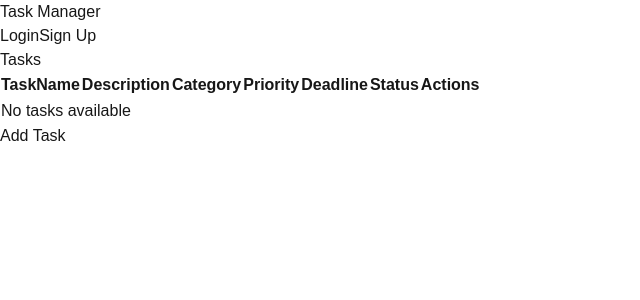
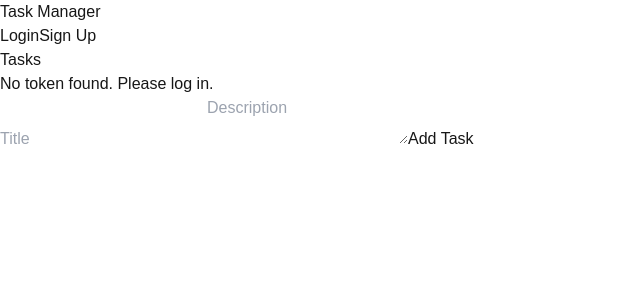
Before and after one commit to Bernard199/CIS-434-Software-Engineering-Project, a Next.js app in the folder Webpage/task-manager/: page /Tasks in a window 1280 px wide. Shown: the top 300 px of the page, without its empty margins (0-640 px from the left). Built offline with nearby package versions, Linux system fonts and the light colour scheme.

Commit message:
modified:   Webpage/task-manager/src/app/Tasks/page.tsx

```diff
--- a/Webpage/task-manager/src/app/Tasks/page.tsx
+++ b/Webpage/task-manager/src/app/Tasks/page.tsx
@@ -5,32 +5,32 @@ import TaskList from '../components/TaskList';
 import TaskEntry, { Task } from '../components/TaskEntry';
 
 export default function TasksPage() {
-  const [tasks, setTasks] = useState<Task[]>([]);
-  const [editingTask, setEditingTask] = useState<Task | null>(null);
+  const [tasks, setTasks] = useState<Task[]>([]); // Store tasks
+  const [editingTask, setEditingTask] = useState<Task | null>(null); // Track the task being edited
+  const [error, setError] = useState<string | null>(null); // Store errors
+  const [loading, setLoading] = useState<boolean>(true); // Show loading indicator
 
-  // A reusable function to fetch tasks from the server
+  // Fetch tasks from the server
   const fetchTasks = async () => {
     try {
-      const token = typeof window !== 'undefined' ? localStorage.getItem('token') : null;
-      if (!token) {
-        console.error('No token found. Please log in first.');
-        return;
-      }
+      setLoading(true); // Show loading state
+      const token = localStorage.getItem('token'); // Retrieve token
+      if (!token) throw new Error('No token found. Please log in.');
 
       const response = await fetch('/api/task', {
         method: 'GET',
         headers: {
           'Content-Type': 'application/json',
-          'Authorization': `Bearer ${token}`
-        }
+          'Authorization': `Bearer ${token}`,
+        },
       });
 
       if (!response.ok) {
-        throw new Error('Failed to fetch tasks');
+        const errorDetails = await response.json();
+        throw new Error(errorDetails.error || 'Failed to fetch tasks.');
       }
 
       const fetchedTasks = await response.json();
-
       const transformedTasks: Task[] = fetchedTasks.map((t: any) => ({
         taskId: t.taskId || t.task_id,
         title: t.title,
@@ -38,15 +38,19 @@ export default function TasksPage() {
         category: t.category,
         priority: t.priority,
         deadline: t.deadline,
-        status: t.status
+        status: t.status,
       }));
 
       setTasks(transformedTasks);
-    } catch (error) {
-      console.error(error);
+    } catch (err: any) {
+      console.error('Error fetching tasks:', err.message);
+      setError(err.message);
+    } finally {
+      setLoading(false); // Hide loading state
     }
   };
 
+  // Fetch tasks on component mount
   useEffect(() => {
     fetchTasks();
   }, []);
@@ -54,59 +58,45 @@ export default function TasksPage() {
   // Delete a task and refresh the list
   const deleteTask = async (taskId: number) => {
     try {
-      const token = typeof window !== 'undefined' ? localStorage.getItem('token') : null;
-      if (!token) {
-        console.error('No token found. Please log in first.');
-        return;
-      }
+      const token = localStorage.getItem('token');
+      if (!token) throw new Error('No token found. Please log in.');
 
       const response = await fetch('/api/task', {
         method: 'DELETE',
         headers: {
           'Content-Type': 'application/json',
-          'Authorization': `Bearer ${token}`
+          'Authorization': `Bearer ${token}`,
         },
         body: JSON.stringify({ task_id: taskId }),
       });
 
-      if (!response.ok) {
-        throw new Error('Failed to delete task');
-      }
+      if (!response.ok) throw new Error('Failed to delete task.');
 
-      // After deleting, re-fetch tasks
-      await fetchTasks();
-    } catch (error) {
-      console.error(error);
+      await fetchTasks(); // Refresh the task list after deleting
+    } catch (err: any) {
+      console.error('Error deleting task:', err.message);
+      setError(err.message);
     }
-  };
-
-  // Handle adding a new task
-  const handleAddTask = async (newTask: Task) => {
-    // After adding, re-fetch tasks to ensure data is in sync
-    await fetchTasks();
-  };
-
-  // Handle updating an existing task
-  const handleUpdateTask = async (id: number, updatedTask: Task) => {
-    // After updating, re-fetch tasks to ensure data is in sync
-    await fetchTasks();
   };
 
   return (
     <div className="p-6">
       <h1 className="text-2xl font-bold mb-4">Tasks</h1>
+      {loading && <p>Loading tasks...</p>}
+      {error && <p className="text-red-500">{error}</p>}
+
       <TaskList
         tasks={tasks}
-        setTasks={setTasks}
         deleteTask={deleteTask}
         editTask={setEditingTask}
       />
       <TaskEntry
-        addTaskToList={handleAddTask}
+        addTaskToList={(newTask: Task) => setTasks([...tasks, newTask])}
         editTask={editingTask}
-        updateTaskInList={handleUpdateTask}
+        updateTaskInList={(id: number, updatedTask: Task) =>
+          setTasks((prev) => prev.map((task) => (task.taskId === id ? updatedTask : task)))
+        }
         resetEditTask={() => setEditingTask(null)}
-        currentUserId={1} // Replace with actual user ID if needed
       />
     </div>
   );
--- a/Webpage/task-manager/src/app/components/TaskEntry.tsx
+++ b/Webpage/task-manager/src/app/components/TaskEntry.tsx
@@ -1,218 +1,84 @@
-'use client';
-
-import { useState, useEffect, FormEvent } from 'react';
-import { useRouter } from 'next/navigation';
+import React, { useState, useEffect } from 'react';
 
 export interface Task {
-  taskId?: number;
+  taskId: number;
   title: string;
-  description?: string;
-  category?: string;
+  description: string;
+  category: string;
   priority: number;
-  deadline?: string;
-  status?: string;
+  deadline: string | null;
+  status: string;
 }
 
 interface TaskEntryProps {
-  addTaskToList: (task: Task) => Promise<void>;
-  editTask?: Task | null;
-  updateTaskInList: (taskId: number, updatedTask: Task) => Promise<void>;
+  addTaskToList: (newTask: Task) => void;
+  editTask: Task | null;
+  updateTaskInList: (id: number, updatedTask: Task) => void;
   resetEditTask: () => void;
-  currentUserId: number;
 }
 
-const TaskEntry: React.FC<TaskEntryProps> = ({
+export default function TaskEntry({
   addTaskToList,
   editTask,
   updateTaskInList,
   resetEditTask,
-  currentUserId,
-}) => {
-  const router = useRouter();
-  const [formFields, setFormFields] = useState<Record<string, string>>({
+}: TaskEntryProps) {
+  const [task, setTask] = useState<Task>({
+    taskId: 0,
     title: '',
     description: '',
     category: '',
-    priority: '',
-    deadline: '',
-    status: '',
+    priority: 1,
+    deadline: null,
+    status: 'Pending',
   });
-  const [errors, setErrors] = useState<string[]>([]);
-  const [isModalOpen, setIsModalOpen] = useState(false);
 
   useEffect(() => {
     if (editTask) {
-      // When editTask is set, populate the form fields and open the modal
-      setFormFields({
-        title: editTask.title || '',
-        description: editTask.description || '',
-        category: editTask.category || '',
-        priority: editTask.priority.toString() || '',
-        deadline: editTask.deadline || '',
-        status: editTask.status || '',
+      setTask(editTask);
+    } else {
+      setTask({
+        taskId: 0,
+        title: '',
+        description: '',
+        category: '',
+        priority: 1,
+        deadline: null,
+        status: 'Pending',
       });
-      setIsModalOpen(true);
     }
   }, [editTask]);
 
-  // Reset form fields when not editing
-  const handleOpenAddTask = () => {
+  const handleSubmit = async () => {
+    if (editTask) {
+      updateTaskInList(editTask.taskId, task);
+    } else {
+      addTaskToList(task);
+    }
     resetEditTask();
-    setFormFields({
-      title: '',
-      description: '',
-      category: '',
-      priority: '',
-      deadline: '',
-      status: '',
-    });
-    setIsModalOpen(true);
-  };
-
-  const handleInputChange = (e: React.ChangeEvent<HTMLInputElement>) => {
-    setFormFields({
-      ...formFields,
-      [e.target.name]: e.target.value,
-    });
-  };
-
-  const handleSubmit = async (e: FormEvent) => {
-    e.preventDefault();
-    const newErrors = [];
-    if (!formFields.title) newErrors.push('Title is required');
-    if (!formFields.priority) newErrors.push('Priority is required');
-    if (newErrors.length) {
-      setErrors(newErrors);
-      return;
-    }
-
-    const task: Task = {
-      taskId: editTask?.taskId,
-      title: formFields.title,
-      description: formFields.description,
-      category: formFields.category,
-      priority: parseInt(formFields.priority, 10),
-      deadline: formFields.deadline || undefined,
-      status: formFields.status,
-    };
-
-    try {
-      const token = typeof window !== 'undefined' ? localStorage.getItem('token') : null;
-      if (!token) {
-        console.error('No token found. Please log in first.');
-        return;
-      }
-
-      const method = editTask ? 'PUT' : 'POST';
-      const response = await fetch('/api/task', {
-        method,
-        headers: {
-          'Content-Type': 'application/json',
-          'Authorization': `Bearer ${token}`,
-        },
-        body: JSON.stringify(task),
-      });
-
-      if (!response.ok) {
-        throw new Error('Failed to save task');
-      }
-
-      const savedTask = await response.json();
-
-      if (editTask) {
-        await updateTaskInList(task.taskId!, savedTask);
-      } else {
-        await addTaskToList(savedTask);
-      }
-
-      resetEditTask();
-      setIsModalOpen(false);
-      setFormFields({
-        title: '',
-        description: '',
-        category: '',
-        priority: '',
-        deadline: '',
-        status: '',
-      });
-      setErrors([]);
-
-      // No need to refresh the page; state updates will handle re-rendering
-    } catch (error) {
-      console.error('Error saving task:', error);
-    }
   };
 
   return (
-    <div>
-      {/* Center the button using a wrapper with text-center */}
-      <div className="text-center my-4">
-        <button
-          onClick={handleOpenAddTask} // Reset form fields before opening
-          className="px-4 py-2 bg-blue-500 text-white rounded"
-        >
-          Add Task
+    <div className="task-entry">
+      <input
+        type="text"
+        value={task.title}
+        onChange={(e) => setTask({ ...task, title: e.target.value })}
+        placeholder="Title"
+      />
+      <textarea
+        value={task.description}
+        onChange={(e) => setTask({ ...task, description: e.target.value })}
+        placeholder="Description"
+      />
+      <button onClick={handleSubmit}>
+        {editTask ? 'Update Task' : 'Add Task'}
+      </button>
+      {editTask && (
+        <button onClick={resetEditTask}>
+          Cancel
         </button>
-      </div>
-
-      {isModalOpen && (
-        <div className="fixed inset-0 flex items-center justify-center bg-black bg-opacity-50">
-          <div className="bg-white p-6 rounded shadow-lg w-96 relative">
-            <button
-              className="absolute top-2 right-2 text-gray-500"
-              onClick={() => {
-                setIsModalOpen(false);
-                resetEditTask();
-                setFormFields({
-                  title: '',
-                  description: '',
-                  category: '',
-                  priority: '',
-                  deadline: '',
-                  status: '',
-                });
-                setErrors([]);
-              }}
-            >
-              ✕
-            </button>
-            <h2 className="text-lg font-bold mb-4">
-              {editTask ? 'Edit Task' : 'Add Task'}
-            </h2>
-            <form onSubmit={handleSubmit}>
-              {(Object.keys(formFields) as Array<keyof typeof formFields>).map((key) => (
-                <div key={key} className="mb-4">
-                  <label className="block text-sm font-medium text-gray-700 mb-2">
-                    {key.charAt(0).toUpperCase() + key.slice(1)}
-                  </label>
-                  <input
-                    name={key}
-                    type={key === 'priority' ? 'number' : key === 'deadline' ? 'date' : 'text'}
-                    value={formFields[key]}
-                    onChange={handleInputChange}
-                    className="w-full p-2 border rounded"
-                  />
-                </div>
-              ))}
-              {errors.length > 0 && (
-                <div className="text-red-500 mb-4">
-                  {errors.map((error, idx) => (
-                    <p key={idx}>{error}</p>
-                  ))}
-                </div>
-              )}
-              <button
-                type="submit"
-                className="w-full bg-blue-500 text-white py-2 rounded"
-              >
-                {editTask ? 'Update Task' : 'Add Task'}
-              </button>
-            </form>
-          </div>
-        </div>
       )}
     </div>
   );
-};
-
-export default TaskEntry;
+}
--- a/Webpage/task-manager/src/app/components/TaskList.tsx
+++ b/Webpage/task-manager/src/app/components/TaskList.tsx
@@ -1,79 +1,33 @@
-'use client';
-
-import React, { useEffect, useState } from 'react';
+import React from 'react';
 import { Task } from './TaskEntry';
 
 interface TaskListProps {
   tasks: Task[];
-  setTasks: React.Dispatch<React.SetStateAction<Task[]>>;
-  deleteTask: (taskId: number) => void;
+  deleteTask: (taskId: number) => Promise<void>;
   editTask: (task: Task) => void;
 }
 
-// Define table headers and corresponding keys for display
-const headers = ["TaskName", "Description", "Category", "Priority", "Deadline", "Status", "Actions"];
-const taskKeys = ["title", "description", "category", "priority", "deadline", "status"];
-
-const TaskList: React.FC<TaskListProps> = ({ tasks, setTasks, deleteTask, editTask }) => {
-  const [isClient, setIsClient] = useState(false);
-
-  useEffect(() => {
-    setIsClient(true);
-  }, []);
-
-  if (!isClient) return null; // Prevent server-side rendering issues
-
+export default function TaskList({ tasks, deleteTask, editTask }: TaskListProps) {
   return (
-    <div className="font-sans overflow-x-auto rounded-lg shadow-lg">
-      <table className="min-w-full divide-y divide-gray-200 mb-4">
-        <thead className="bg-gray-100">
-          <tr>
-            {headers.map((header) => (
-              <th
-                key={header}
-                className="px-4 py-4 text-left text-xs font-semibold text-gray-800 uppercase tracking-wider whitespace-nowrap"
-              >
-                {header}
-              </th>
-            ))}
-          </tr>
-        </thead>
-        <tbody className="bg-white divide-y divide-gray-200">
-          {tasks.length === 0 ? (
-            <tr>
-              <td colSpan={headers.length} className="px-4 py-4 text-center text-sm text-gray-800">
-                No tasks available
-              </td>
-            </tr>
-          ) : (
-            tasks.map((task, index) => (
-              <tr key={task.taskId ?? index} className={index % 2 === 0 ? "bg-gray-50" : "bg-white"}>
-                {taskKeys.map((key) => (
-                  <td key={key} className="px-4 py-4 text-sm text-gray-800">
-                    {task[key as keyof Task] ?? '-'}
-                  </td>
-                ))}
-                <td className="px-4 py-4 text-sm text-gray-800">
+    <ul className="task-list">
+      {tasks.map((task) => (
+        <li key={task.taskId} className="task-item">
+          <h3>{task.title}</h3>
+          <p>{task.description}</p>
           <button
-                    className="text-blue-600 mr-4"
+            className="btn-edit"
             onClick={() => editTask(task)}
           >
             Edit
           </button>
           <button
-                    className="text-red-600"
-                    onClick={() => task.taskId && deleteTask(task.taskId)}
+            className="btn-delete"
+            onClick={() => deleteTask(task.taskId)}
           >
             Delete
           </button>
-                </td>
-              </tr>
-            ))
-          )}
-        </tbody>
-      </table>
-    </div>
+        </li>
+      ))}
+    </ul>
   );
-};
-
-export default TaskList;
+}
```
Lines whose indentation alone changed are shown as unchanged.
